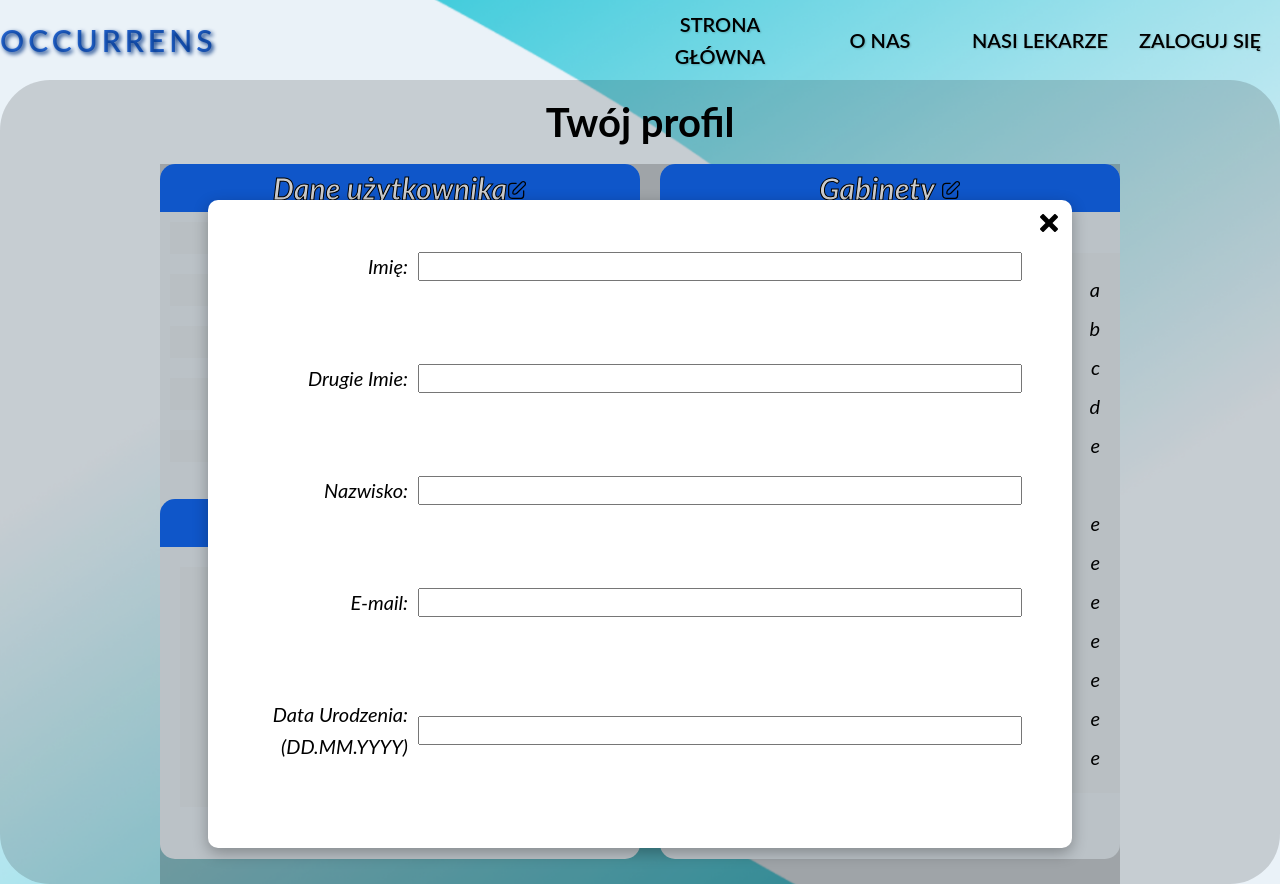
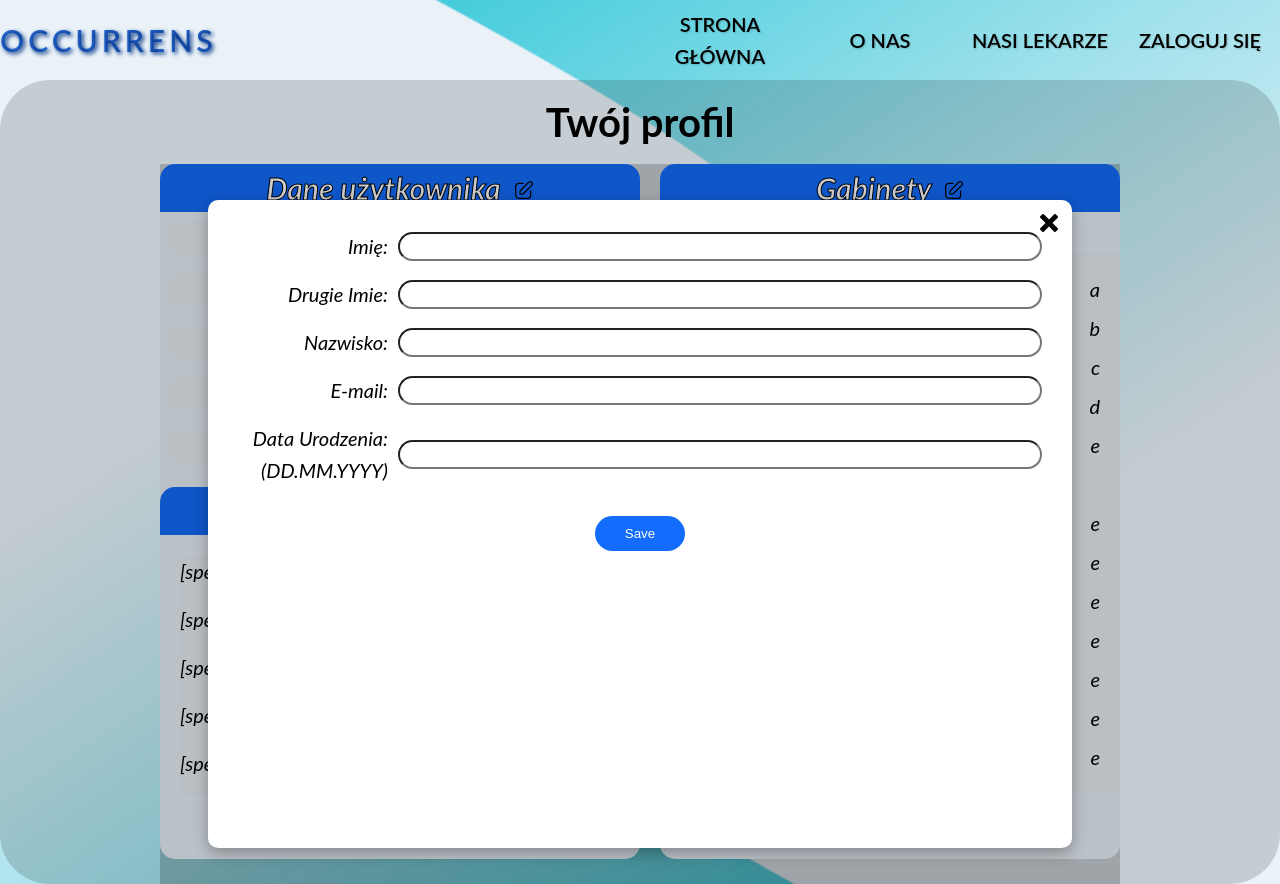
Before and after one commit to skni-kod/Projekt-Occurrens, a React (Create React App) app: page /userDoctor in a window 1280 px wide. Both pictures are taken after a click on the button 517 px from the left and 191 px from the top of the page. Built offline with nearby package versions, Linux system fonts and the light colour scheme.

Commit message:
popups done

```diff
--- a/src/components/userDoctor/Offices.jsx
+++ b/src/components/userDoctor/Offices.jsx
@@ -1,9 +1,37 @@
 import styles from "./userDoctor.module.css";
 import editPencil from  "../../icons/edit-3-svgrepo-com.svg";
+import OfficessPopup from "./userDoctorPopups/OfficesPopup";
+import { useState } from "react";
 
 const Offices = () => {
+    const [officesButtonPopup, setofficesTrigger] = useState(false);
     return (
-        <div className={`${styles.offices} ${styles.gridBox}`}><h2>Gabinety <button><img src={editPencil}/></button></h2>
+        <div className={`${styles.offices} ${styles.gridBox}`}>
+            <OfficessPopup trigger= { officesButtonPopup } setTrigger = { setofficesTrigger }>
+                <div className={`${styles.officesPopupFlex}`}>
+                    <div>Miasto:</div>                  <input/>
+                    <div>Ulica:</div>                   <input/>
+                    <div>Numer budynku:</div>           <input/>
+                    <div>Numer lokalu:</div>            <input/>
+                    <div>Kod pocztowy:</div>            <input/>
+                    <h4>
+                    Godziny otwarcia:
+                    </h4>
+                    <div>Poniedziałek:</div>            <input/>
+                    <div>Wtorek:</div>                  <input/>
+                    <div>Środa:</div>                   <input/>
+                    <div>Czwartek:</div>                <input/>
+                    <div>Piątek:</div>                  <input/>
+                    <div>Sobota:</div>                  <input/>
+                    <div>Niedziela:</div>               <input/>
+                    <button>SAVE</button>
+                </div>
+            </OfficessPopup>
+            <h2>Gabinety &nbsp;
+            <button onClick={ () => { setofficesTrigger(true) } }>
+                <img src={ editPencil } alt="edit pencil"/>
+            </button>
+            </h2>
         <div className={styles.officesData}>
                     <div>Miasto:</div>                   <div> a </div>
                     <div>Ulica:</div>                    <div> b </div>
@@ -11,7 +39,7 @@ const Offices = () => {
                     <div>Numer lokalu:</div>             <div> d </div>
                     <div>Kod pocztowy:</div>             <div> e </div>
                     <h4 className={styles.open}>
-                    Godziny otwarcia:</h4>              <div>  </div>
+                    Godziny otwarcia:</h4>              <div>   </div>
                     <div>Poniedziałek:</div>            <div> e </div>
                     <div>Wtorek:</div>                  <div> e </div>
                     <div>Środa:</div>                   <div> e </div>
--- a/src/components/userDoctor/Specs.jsx
+++ b/src/components/userDoctor/Specs.jsx
@@ -1,26 +1,27 @@
 import styles from "./userDoctor.module.css";
-import editPencil from  "../../icons/edit-3-svgrepo-com.svg";
-import { useState } from "react";
-import SpecsPopup from './userDoctorPopups/SpecsPopup';
 import '../userDoctor/userDoctorPopups/UserDataPopup';
+import deleteButton from "../../icons/icons8-delete.svg";
 
 
 const Specs = () => {
-    const [specsButtonPopup, setSpecsTrigger] = useState(false);
     return (
         <div className={`${styles.specs} ${styles.gridBox}`}>
-            <SpecsPopup trigger = { specsButtonPopup } setTrigger = { setSpecsTrigger }>
-                <p>ELO</p>
-            </SpecsPopup>
             <h2>
-            Specjalizacje
-            <button onClick={() => { setSpecsTrigger(true)}}>
-                <img src={editPencil} alt="edit button"/>
-            </button>
+            Specjalizacje &nbsp;
             </h2>
         <div className={styles.specsList}>
-
+            <div className="specName">[specjalizacja 1] <button className="bin"> <img src={ deleteButton } alt="deletebutton" /></button> </div>
+            <div className="specName">[specjalizacja 2] <button className="bin"> <img src={ deleteButton } alt="deletebutton" /></button> </div>
+            <div className="specName">[specjalizacja 3] <button className="bin"> <img src={ deleteButton } alt="deletebutton" /></button> </div>
+            <div className="specName">[specjalizacja 4] <button className="bin"> <img src={ deleteButton } alt="deletebutton" /></button> </div>
+            <div className="specName">[specjalizacja 5] <button className="bin"> <img src={ deleteButton } alt="deletebutton" /></button> </div>
+            <div className="specName">[specjalizacja 6] <button className="bin"> <img src={ deleteButton } alt="deletebutton" /></button> </div>
+            <div className="specName">[specjalizacja 7] <button className="bin"> <img src={ deleteButton } alt="deletebutton" /></button> </div>
+            <div className="specName">[specjalizacja 8] <button className="bin"> <img src={ deleteButton } alt="deletebutton" /></button> </div>
+            <div className="specName">[specjalizacja 9] <button className="bin"> <img src={ deleteButton } alt="deletebutton" /></button> </div>
+            <div className="specName">[specjalizacja 10] <button className="bin"> <img src={ deleteButton } alt="deletebutton" /></button> </div>
         </div>
+        <button className={styles.specAddButton}>Dodaj Specjalizacje</button>
 
     </div>
      );
--- a/src/components/userDoctor/UserData.jsx
+++ b/src/components/userDoctor/UserData.jsx
@@ -31,8 +31,9 @@ const UserData = () => {
                                 <input/>
                             </div>
                         </form>
+                        <button className="userDataSaveButton" >Save</button>
             </UserDataPopup>
-            <h2>Dane użytkownika
+            <h2>Dane użytkownika &nbsp;
             <button onClick={ () => setUserDataPopup(true) }>
                 <img src={editPencil} alt="edit button"/>
             </button>
--- a/src/components/userDoctor/userDoctor.module.css
+++ b/src/components/userDoctor/userDoctor.module.css
@@ -78,12 +78,36 @@ html
 
 .specsList
 {
+  display: grid;
+  justify-content: space-between;
+  grid-template-columns: 1fr auto;
   overflow: scroll;
   margin-left: 20px;
   margin-top: 20px;
   background-color: #e2e8ee6b;
   width: 55vh;
   height: 30vh;
+}
+
+.specsList .specName{
+  display: block;
+}
+
+.bin {
+  grid-column: 2 / 3;
+  justify-self: end;
+  cursor: pointer;
+}
+
+.specAddButton{
+  display: block;
+  position: relative;
+  left: 65%;
+  border-radius: 20px;
+  padding: 5px;
+  color: #fff;
+  background-color: #136cfb;
+  cursor: pointer;
 }
 
 .offices
@@ -105,6 +129,28 @@ html
   transform: translate(0,-34vh);
   background-color: #e2e8ee69;
   overflow: hidden;
+}
+
+.officesPopupFlex{
+  display: flex;
+  flex-direction: column;
+  align-items: center;
+  justify-content: center;
+}
+
+.officesPopupFlex input{
+  border-radius: 20px;
+  width: 70vh;
+}
+
+.officesPopupFlex button{
+  background-color: #136cfb;
+  margin-top: 10px;
+  padding: 5px;
+  color: #fff;
+  cursor: pointer;
+  border-radius: 20px;
+  width: 20vh;
 }
 
 .profileData
@@ -130,5 +176,9 @@ button{
 
 button:hover{
   cursor: pointer;
-  transform: scale(1.2);
+  transform: scale(1.1);
 }
+
+.userDataSaveButton{
+  background-color: #136cfb;
+}
--- a/src/components/userDoctor/userDoctorPopups/OfficesPopup.css
+++ b/src/components/userDoctor/userDoctorPopups/OfficesPopup.css
@@ -0,0 +1,40 @@
+.popup {
+    position: fixed;
+    top: 0;
+    left: 0;
+    width: 100%;
+    height: 100%;
+    background-color: rgba(0, 0, 0, 0.2);
+    display: flex;
+    justify-content: center;
+    align-items: center;
+    z-index: 1000;
+}
+
+.popup-inner {
+    position: relative;
+    padding: 20px;
+    width: 90%;
+    height: 90%;
+    max-width: 1200px;
+    max-height: 90vh;
+    background-color: #fff;
+    border-radius: 10px;
+    box-shadow: 0 5px 15px rgba(0, 0, 0, 0.3);
+    overflow-y: auto;
+    animation: popup-show 0.3s ease-in-out;
+    display: flex;
+    flex-direction: column;
+}
+
+
+
+.close-button {
+    position: absolute;
+    top: 10px;
+    right: 10px;
+    background: none;
+    border: none;
+    font-size: 18px;
+    cursor: pointer;
+}
--- a/src/components/userDoctor/userDoctorPopups/OfficesPopup.jsx
+++ b/src/components/userDoctor/userDoctorPopups/OfficesPopup.jsx
@@ -0,0 +1,19 @@
+import React from "react";
+import './OfficesPopup';
+import closeButton from '../../../icons/icons8-close.svg';
+
+function OfficessPopup(props){
+    return(props.trigger) ? (
+        <div className="popup">
+            <div className="popup-inner">
+                <button className="close-button" onClick={ () => props.setTrigger(false) }>
+                    <button>
+                        <img src= { closeButton } alt="closebutton" />
+                    </button>
+                </button>
+                { props.children }
+            </div>
+        </div>
+    ) : '';
+}
+export default OfficessPopup;
--- a/src/components/userDoctor/userDoctorPopups/SpecsPopup.jsx
+++ b/src/components/userDoctor/userDoctorPopups/SpecsPopup.jsx
@@ -11,7 +11,7 @@ function SpecsPopup(props){
                         <img src={ closeButton } alt="closebutton" />
                     </button>
                 </button>
-                { props.children}
+                { props.children }
             </div>
         </div>
     ) : '';
--- a/src/components/userDoctor/userDoctorPopups/UserDataPopup.css
+++ b/src/components/userDoctor/userDoctorPopups/UserDataPopup.css
@@ -26,8 +26,6 @@
   flex-direction: column;
 }
 
-
-
 .close-button {
   position: absolute;
   top: 10px;
@@ -39,10 +37,11 @@
 }
 
 .edit-user-form {
-    margin: 30px;
+  margin: 0 !important;
+  padding: 10px;
   display: flex;
   flex-direction: column;
-    gap: 10vh;
+  gap: 2vh;
 }
 
 .form-group {
@@ -60,4 +59,16 @@
 .form-group input {
   flex: 1;
   padding: 5px;
+  border-radius: 40px;
 }
+
+.userDataSaveButton {
+  display: block;
+  margin: 20px auto 0;
+  padding: 10px 30px;
+  color: #fff;
+  border-radius: 20px;
+  background-color: #136cfb;
+  width: auto;
+  text-align: center;
+}
```
Also changed, not shown: src/icons/icons8-delete.svg (added). Lines whose indentation alone changed are shown as unchanged.
